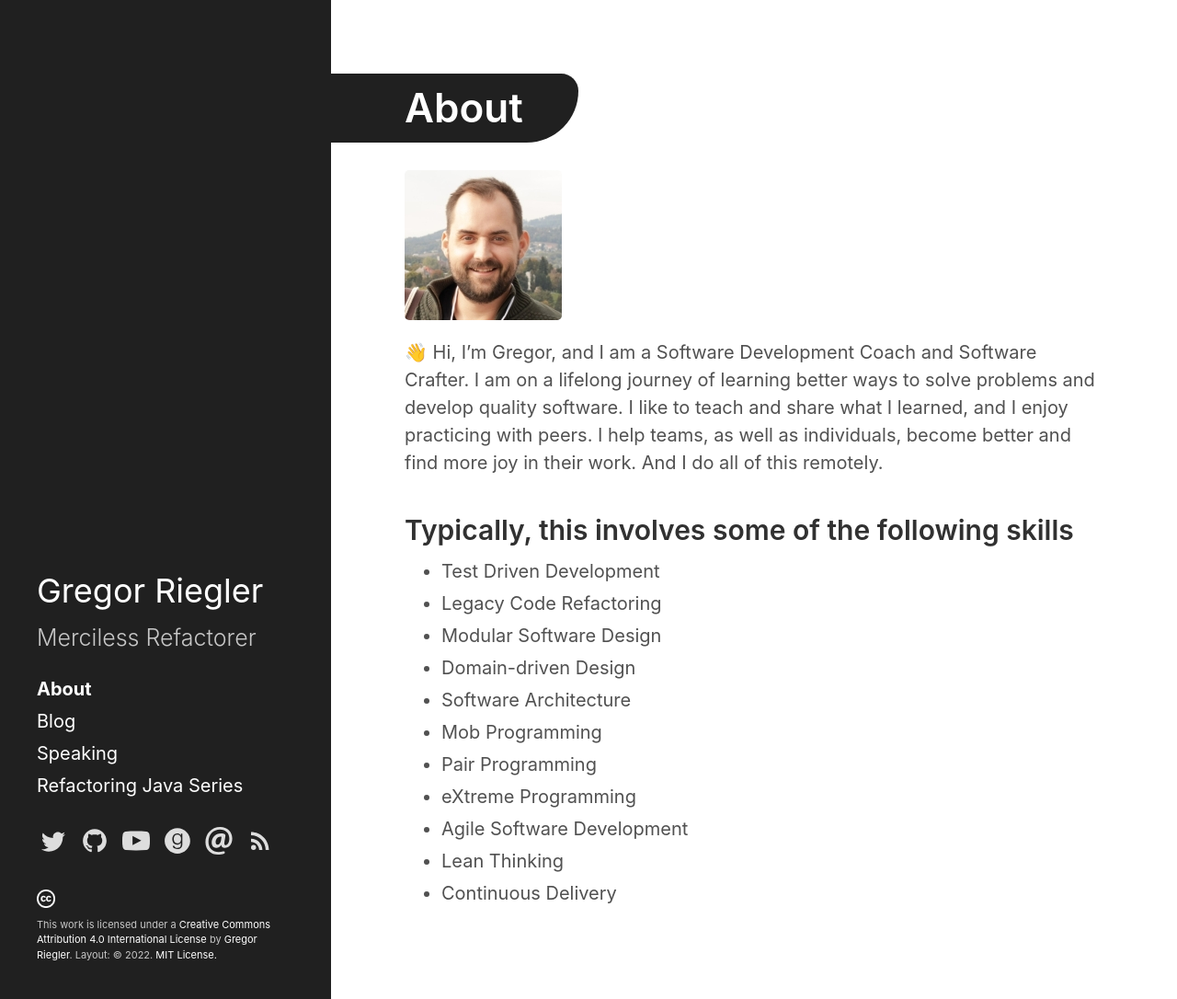
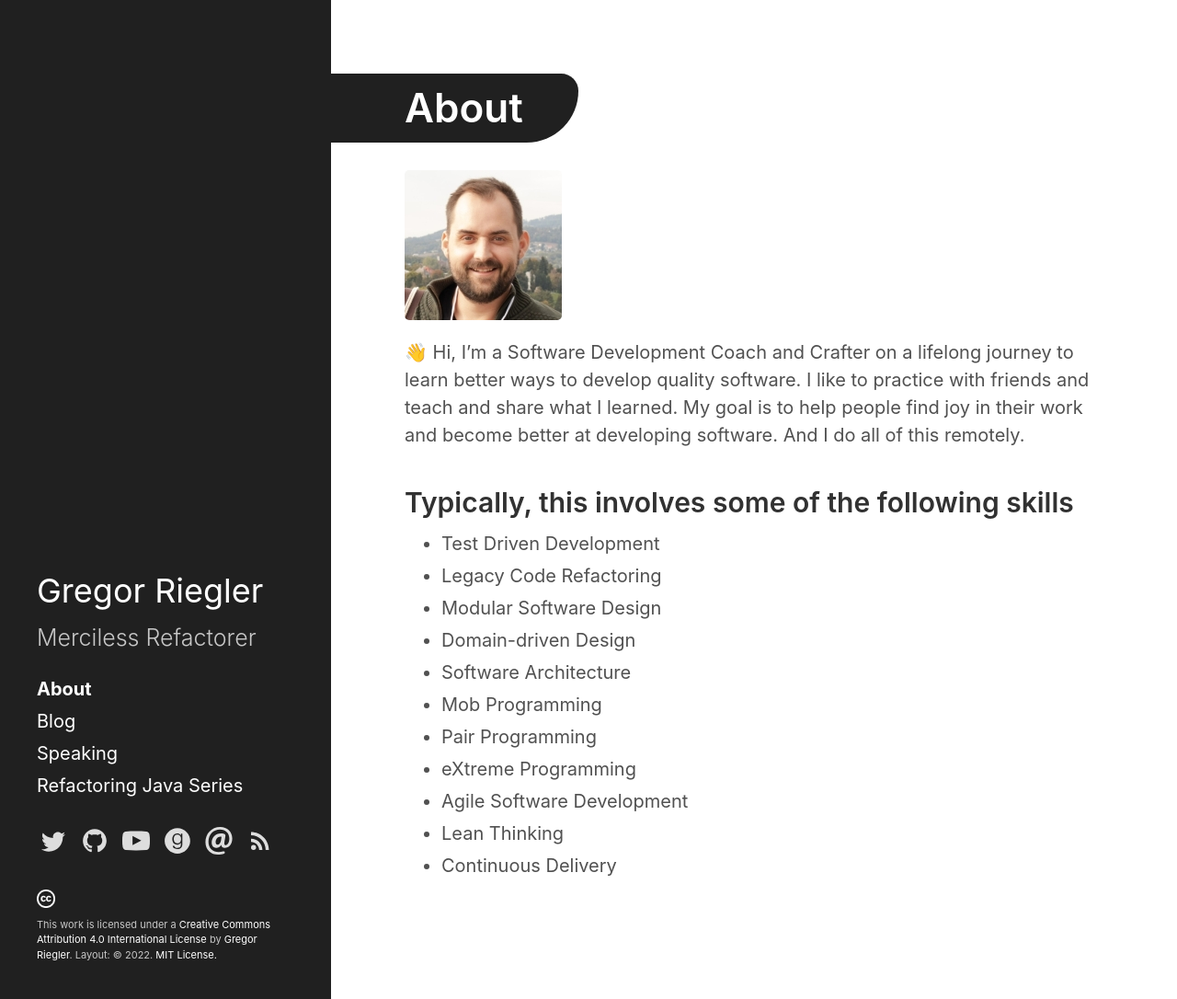
Before and after one commit to gregorriegler/gregorriegler.github.io, a Jekyll site: the page built from about.md, in a window 1280 px wide. Shown: the whole page at 92% size. Built offline with Jekyll 4.4.1, drawn with Linux system fonts in a browser that asks for light colours.

Commit message:
Update about.md

```diff
--- a/about.md
+++ b/about.md
@@ -6,10 +6,7 @@ sidebar_sort_order: 0
 ---
 
 ![Gregor Riegler!](/assets/img/profile_gregor.jpg)
-👋 Hi, I'm Gregor, and I am a Software Development Coach and Software Crafter.
-I am on a lifelong journey of learning better ways to solve problems and develop quality software.
-I like to teach and share what I learned, and I enjoy practicing with peers.
-I help teams, as well as individuals, become better and find more joy in their work.
+👋 Hi, I’m a Software Development Coach and Crafter on a lifelong journey to learn better ways to develop quality software. I like to practice with friends and teach and share what I learned. My goal is to help people find joy in their work and become better at developing software.
 And I do all of this remotely.
 
 ## Typically, this involves some of the following skills
```
